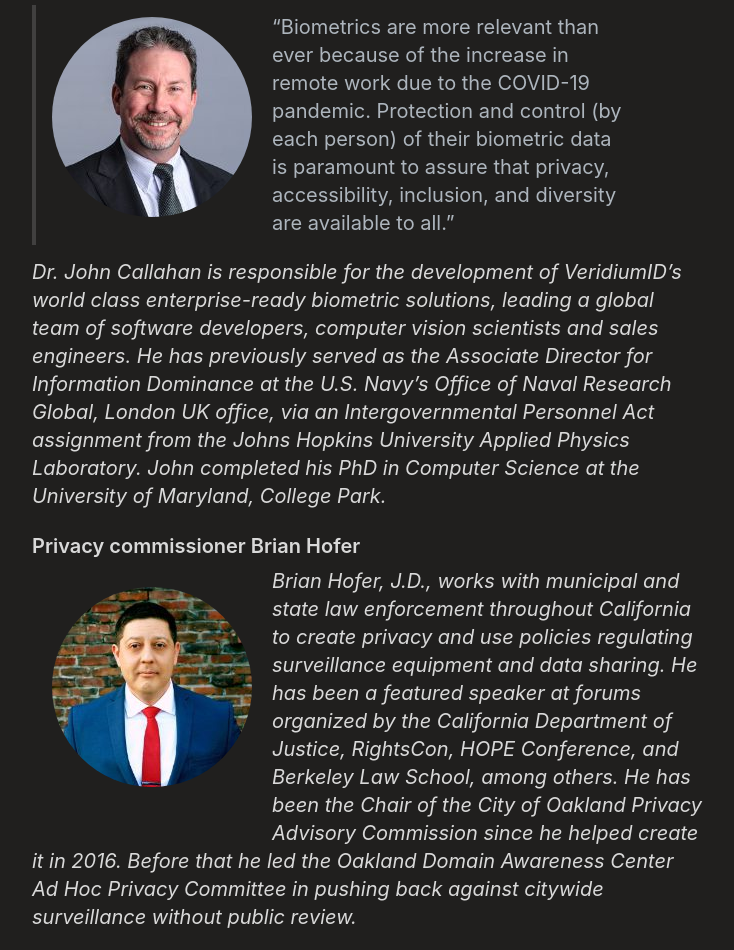
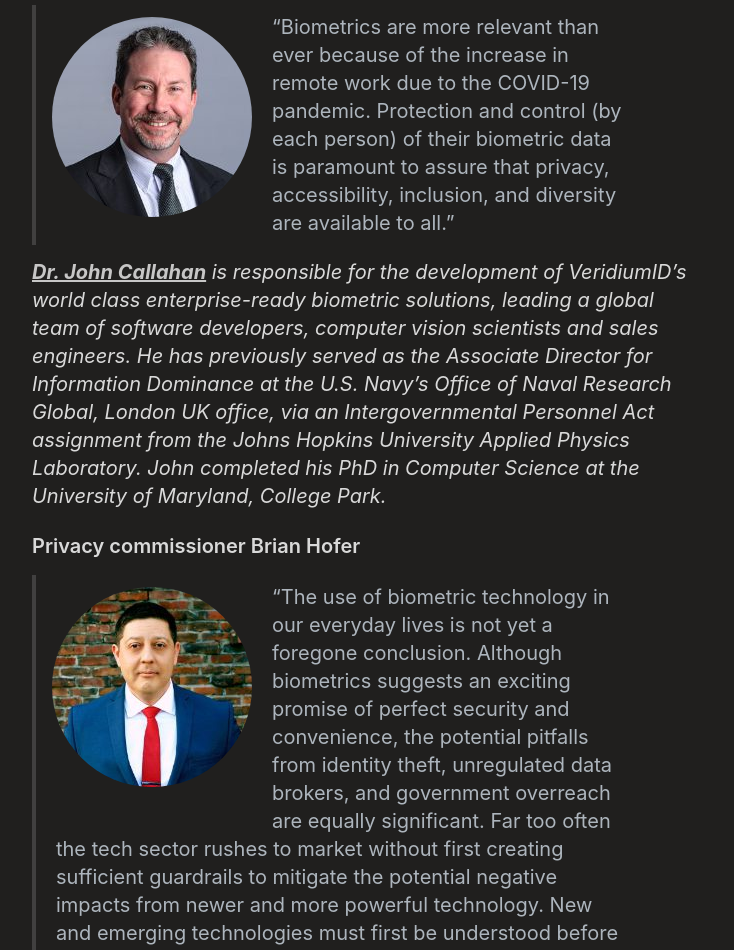
Before and after one commit to thoughtfulbiometrics/thoughtfulbiometrics.github.io, a Jekyll site: the page built from _posts/2022-03-14-thoughtful-biometrics.md, in a window 1280 px wide and 1400 px high, scrolled down 5295 px. Shown: the top 950 px of the window, without its empty margins (272-1006 px from the left). Built offline with Jekyll 4.4.1, drawn with Linux system fonts in a browser that asks for light colours; some web fonts are replaced; some of the changed text lies outside the part shown.

Commit message:
adding Brian Hofer info, light mode
darkened h2 color to darkerorange
removed references to named conferences
bolded convener names in bios

```diff
--- a/_posts/2022-03-14-thoughtful-biometrics.md
+++ b/_posts/2022-03-14-thoughtful-biometrics.md
@@ -82,6 +82,7 @@
 * We value discernment about the application of biometrics technology.
 
 <a name="you-should-be-here-if-you">
+
 ## You should be here if you…
 
 We convene constituencies whose work touches on biometrics and use in the real world.
@@ -124,27 +125,30 @@
 >
 > Based on my interaction with both communities, I believe these concerns are merely due to misunderstanding about the basics; from one side, about biometric and the current state of the art research in the biometric space, and on the other side, the recent fast-paced development and improvement that is happening in the different identity ecosystems. Once this misunderstanding is cleared out, and knowledge transfer occurs, this workshop will create neat and doable ideas that will advance the biometric and identity development into a new and remarkable era.”
 
-_Dr. Asem Othman ([LinkedIn](https://www.linkedin.com/in/asemothman/), [Twitter](https://twitter.com/asem_othman)) has more than ten years as a researcher, developer and leader in the biometrics space. During his doctoral research at West Virginia University, he developed a system of protecting and storing biometric templates using visual cryptography, which Veridium uses today in its VeridiumID solution. Dr. Othman performed his postdoctoral research at Michigan State University before joining the Computer Vision team at Veridium and leading research and development on their 4 Fingers TouchlessID technology. Dr. Othman holds more than 5 patents/patents pending and has published a variety of journal articles, conference papers, and key research entries. In February 2021, Dr. Othman joined [Acuant](https://www.acuant.com/), a document verification leader, as a Director of Computer Vision and Machine Learning._
+_**_Dr. Asem Othman_** _([LinkedIn](https://www.linkedin.com/in/asemothman/), [Twitter](https://twitter.com/asem_othman)) has more than ten years as a researcher, developer and leader in the biometrics space. During his doctoral research at West Virginia University, he developed a system of protecting and storing biometric templates using visual cryptography, which Veridium uses today in its VeridiumID solution. Dr. Othman performed his postdoctoral research at Michigan State University before joining the Computer Vision team at Veridium and leading research and development on their 4 Fingers TouchlessID technology. Dr. Othman holds more than 5 patents/patents pending and has published a variety of journal articles, conference papers, and key research entries. In February 2021, Dr. Othman joined [Acuant](https://www.acuant.com/), a document verification leader, as a Director of Computer Vision and Machine Learning._
 
 ### Software architect and developer Jack “John Callahan”
 <img src="/assets/bios/jack.jpg" style="border:1px #000; float:left; padding: 1em; border-radius:50%;">
 > “Biometrics are more relevant than ever because of the increase in remote work due to the COVID-19 pandemic.  Protection and control (by each person) of their biometric data is paramount to assure that privacy, accessibility, inclusion, and diversity are available to all.”
 
-_Dr. John Callahan is responsible for the development of VeridiumID’s world class enterprise-ready biometric solutions, leading a global team of software developers, computer vision scientists and sales engineers. He has previously served as the Associate Director for Information Dominance at the U.S. Navy’s Office of Naval Research Global, London UK office, via an Intergovernmental Personnel Act assignment from the Johns Hopkins University Applied Physics Laboratory. John completed his PhD in Computer Science at the University of Maryland, College Park._
+**_[Dr. John Callahan](https://www.linkedin.com/in/john-callahan-430707/)_** _is responsible for the development of VeridiumID’s world class enterprise-ready biometric solutions, leading a global team of software developers, computer vision scientists and sales engineers. He has previously served as the Associate Director for Information Dominance at the U.S. Navy’s Office of Naval Research Global, London UK office, via an Intergovernmental Personnel Act assignment from the Johns Hopkins University Applied Physics Laboratory. John completed his PhD in Computer Science at the University of Maryland, College Park._
 
 ### Privacy commissioner Brian Hofer
 <img src="/assets/bios/brian.jpg" style="border:1px #000; float:left; padding: 1em; border-radius:50%;">
-_Brian Hofer, J.D., works with municipal and state law enforcement throughout California to create privacy and use policies regulating surveillance equipment and data sharing. He has been a featured speaker at forums organized by the California Department of Justice, RightsCon, HOPE Conference, and Berkeley Law School, among others. He has been the Chair of the City of Oakland Privacy Advisory Commission since he helped create it in 2016. Before that he led the Oakland Domain Awareness Center Ad Hoc Privacy Committee in pushing back against citywide surveillance without public review._
+> “The use of biometric technology in our everyday lives is not yet a foregone conclusion. Although biometrics suggests an exciting promise of perfect security and convenience, the potential pitfalls from identity theft, unregulated data brokers, and government overreach are equally significant. Far too often the tech sector rushes to market without first creating sufficient guardrails to mitigate the potential negative impacts from newer and more powerful technology. New and emerging technologies must first be understood before possible implementation and use.”
+
+**_Brian Hofer_** _is Chair of the [Oakland Privacy Advisory Commission](https://www.oaklandca.gov/boards-commissions/privacy-advisory-board) and the Chair and Executive Director of [Secure Justice](https://secure-justice.org/). His advocacy has been instrumental in a number of nation-leading ordinances, including ones that established a vetting framework for the potential acquisition and use of surveillance equipment. Mr. Hofer is presently consulting with the cities of San Diego, San Jose, Los Angeles, Washington, D.C. and Portland on establishing similar frameworks. <br/><br/>Brian has presented on his work at conferences sponsored by the California Department of Justice, National Association of Criminal Defense Lawyers, Berkeley Law School, NYU Law School, Georgetown Law School, Berkeley Goldman School of Public Policy, and he has testified before various California state Senate and Assembly committees in support of privacy enhancing legislation._
+<!---_Brian Hofer, J.D., works with municipal and state law enforcement throughout California to create privacy and use policies regulating surveillance equipment and data sharing. He has been a featured speaker at forums organized by the California Department of Justice, RightsCon, HOPE Conference, and Berkeley Law School, among others. He has been the Chair of the City of Oakland Privacy Advisory Commission since he helped create it in 2016. Before that he led the Oakland Domain Awareness Center Ad Hoc Privacy Committee in pushing back against citywide surveillance without public review._
 
 _Hofer is Chair and Executive Director of Secure Justice, a not-for-profit that advocates against state abuse of power, and for reduction in government and corporate over-reach. They target change in government contracting and corporate complicity with government policies and practices that are inconsistent with democratic values and principles of human rights._
-
+--->
 ### Digital identity expert Kaliya Young “Identity Woman”
 <img src="/assets/bios/kaliya2.jpg" style="border:1px #000; float:left; padding: 1em; border-radius:50%;">
 > “Digital Identity experts are not biometrics experts. The role that biometrics can play in digital identity systems is varied. I had a lot of preconceived notions about biometrics before I learned more about how they actually worked and how they fit within systems. It has been eye opening to engage with Jack and Asem and my hope is that other identity experts will find value in engaging with biometric experts.
 
 > Biometrics have a great potential to be quite dangerous if abused. The ethical side of the industry see they have great potential to address some use-cases (such as recovery) that otherwise would be very difficult.”
 
-_Kaliya Young (formerly Hamlin) is an expert in self-sovereign identity and identity on the blockchain. She is the co-author of a Comprehensive guide to Self-Sovereign Identity and is widely known as Identity Woman (it’s also the name of her blog and her twitter handle). She has committed her life to the development of an open-standards based layer of the Internet that empowers people._
+**_Kaliya Young_** _(formerly Hamlin) is an expert in self-sovereign identity and identity on the blockchain. She is the co-author of [A Comprehensive guide to Self-Sovereign Identity](https://www.amazon.com/Comprehensive-Guide-Self-Sovereign-Identity-ebook/dp/B07Q3TXLDP/) and is widely known as Identity Woman (it’s also the name of [her blog](https://identitywoman.net/blog-2/) and [her twitter handle](https://twitter.com/identitywoman)). She has committed her life to the development of an open-standards based layer of the Internet that empowers people._
 
 <a name="format"></a>
 # Format
--- a/_sass/_type.scss
+++ b/_sass/_type.scss
@@ -19,7 +19,7 @@
 h2 {
   margin-top: 1rem;
   font-size: 1.5rem;
-  color: var(--orange)
+  color: var(--darkerorange)
 }
 
 h3 {
--- a/_sass/_variables.scss
+++ b/_sass/_variables.scss
@@ -29,6 +29,8 @@
   --green: #40c057;
   --yellow: #fab005;
   --orange: #fd7e14;
+  --darkorange: #ff8c00;
+  --darkerorange: #cc7000;
 
   --blue-300: #74c0fc;
   --blue-400: #4dabf7;
```
Also changed, not shown: other parts of _posts/2022-03-14-thoughtful-biometrics.md (+1 -1 lines).
